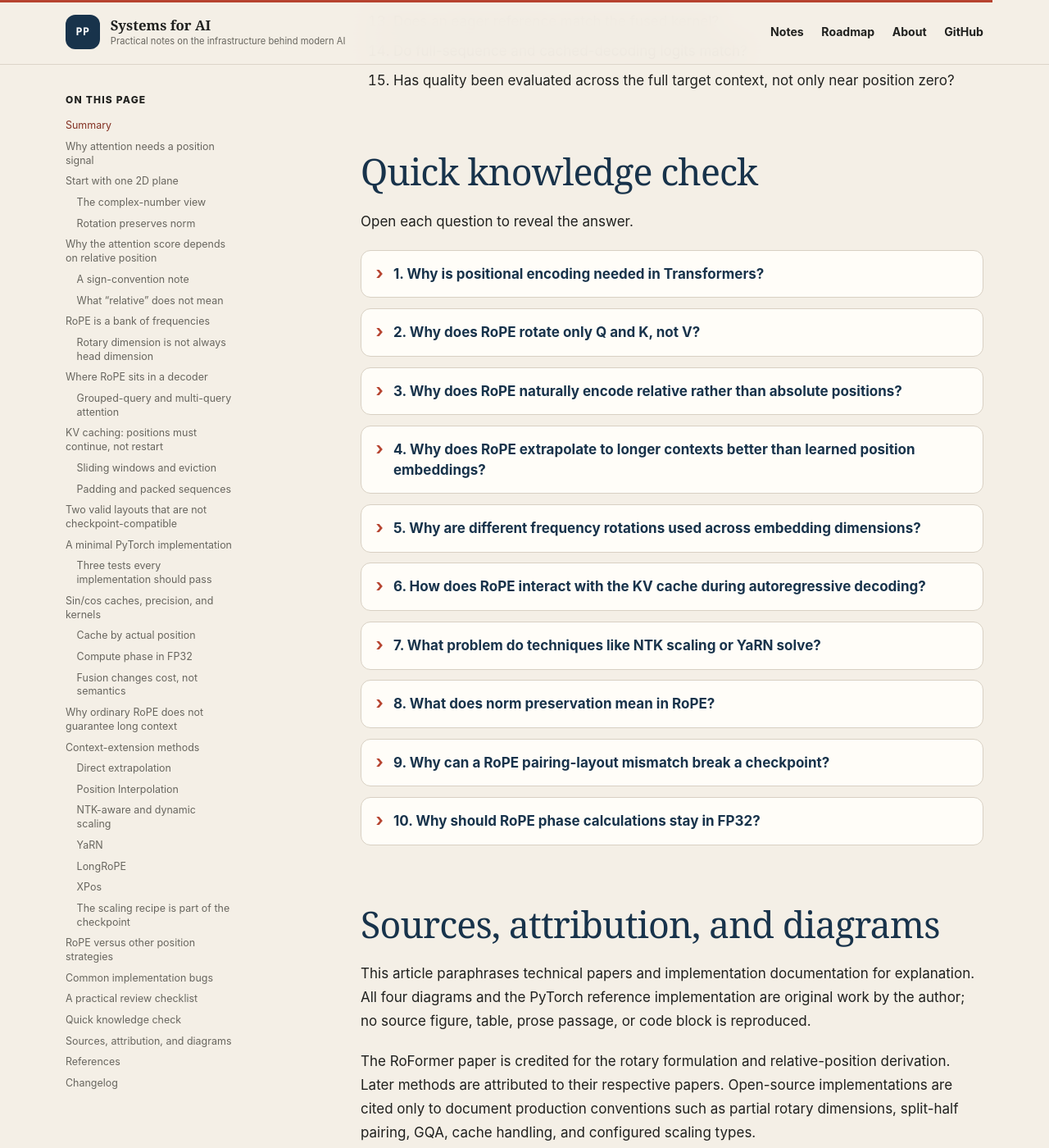
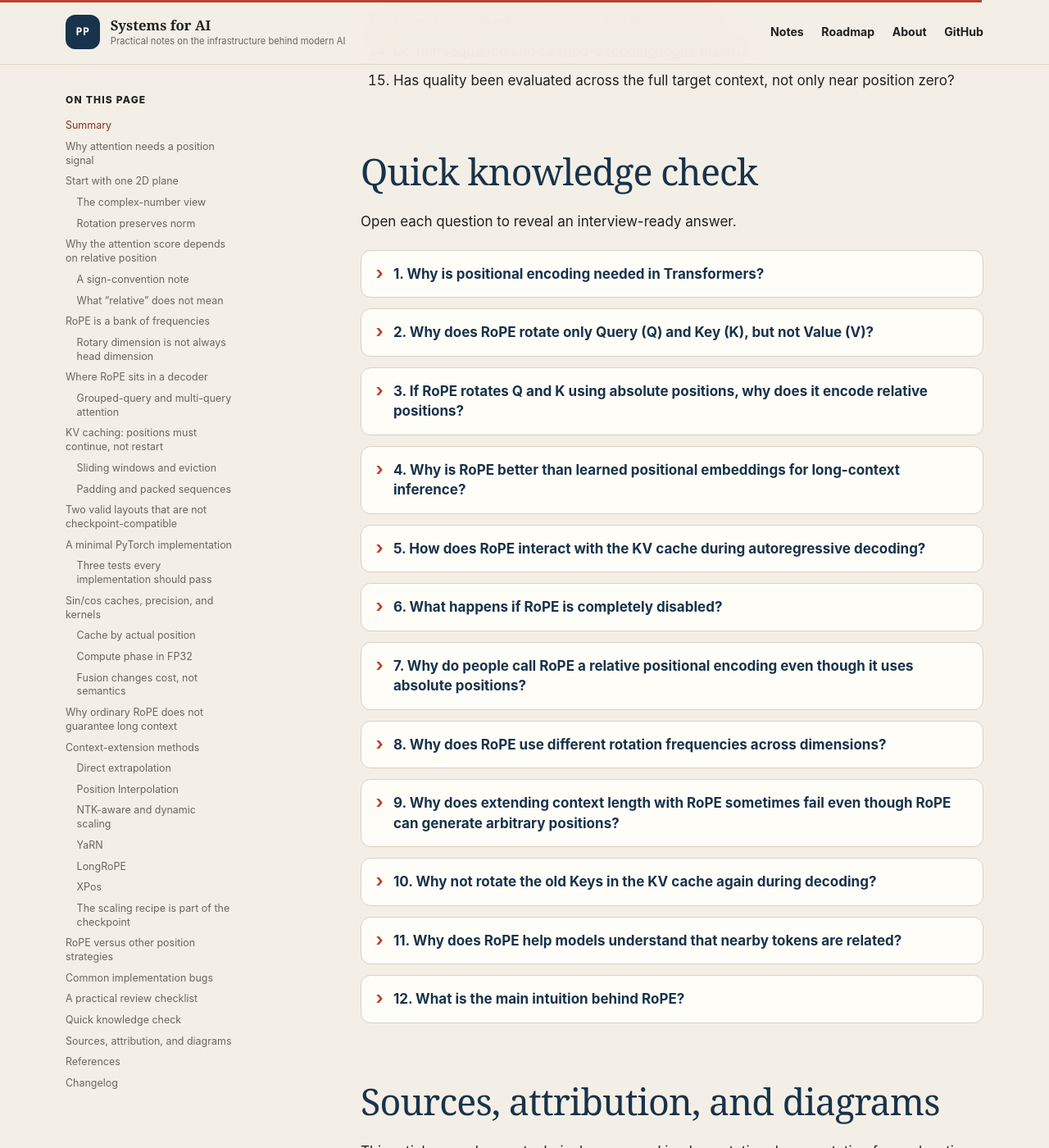
Before and after one commit to PrathyushaPolepalli/PrathyushaPolepalli.github.io, a Jekyll site: the page built from _posts/2026-07-29-rotary-position-embeddings-rope.md, in a window 1280 px wide and 1400 px high, scrolled down 22122 px. Shown: the whole window at 82% size. Built offline with Jekyll 4.4.1, drawn with Linux system fonts in a browser that asks for light colours; some of the changed text lies outside the part shown.

Commit message:
Expand RoPE interview knowledge check
Co-authored-by: Copilot <223556219+Copilot@users.noreply.github.com>

```diff
--- a/_posts/2026-07-29-rotary-position-embeddings-rope.md
+++ b/_posts/2026-07-29-rotary-position-embeddings-rope.md
@@ -579,75 +579,89 @@ When implementing or adopting RoPE, verify:
 
 ## Quick knowledge check
 
-Open each question to reveal the answer.
+Open each question to reveal an interview-ready answer.
 
 <details class="knowledge-check">
   <summary>1. Why is positional encoding needed in Transformers?</summary>
   <div class="knowledge-check__answer">
-    <p>Self-attention computes similarity between query and key vectors but has no inherent representation of sequence order. Without positional encoding, sentences containing the same words in different orders, such as “Dog bites man” and “Man bites dog,” would not provide the model with enough information to distinguish their ordering. Positional encoding injects token-position information so the model can understand word order and learn relationships based on where tokens occur in the sequence.</p>
+    <p>Content-only self-attention has no inherent understanding of token order: reordering the inputs simply reorders the outputs. Without positional information, sequences containing the same tokens in different orders, such as “Dog bites man” and “Man bites dog,” provide no explicit signal that their structure is different. Positional encoding injects token-position information so the model can learn word order, token relationships, and sequence structure.</p>
   </div>
 </details>
 
 <details class="knowledge-check">
-  <summary>2. Why does RoPE rotate only Q and K, not V?</summary>
+  <summary>2. Why does RoPE rotate only Query (Q) and Key (K), but not Value (V)?</summary>
   <div class="knowledge-check__answer">
-    <p>RoPE is applied to Q and K because positional information is needed when computing attention scores. The score is based on <code>QK<sup>T</sup></code>, so rotating Q and K makes their similarity depend on relative position. V contains the semantic information aggregated after the attention weights are computed, so rotating it would unnecessarily alter the content passed forward and would not match a standard RoPE checkpoint.</p>
+    <p>Standard RoPE is applied to Q and K because position needs to influence the attention score, which is based on <code>QK<sup>T</sup></code>. Rotating Q and K makes that score position-aware by incorporating relative distance. V contains the semantic information aggregated after attention weights are computed, so rotating it would alter the content passed forward without being necessary for RoPE's relative-score property.</p>
   </div>
 </details>
 
 <details class="knowledge-check">
-  <summary>3. Why does RoPE naturally encode relative rather than absolute positions?</summary>
+  <summary>3. If RoPE rotates Q and K using absolute positions, why does it encode relative positions?</summary>
   <div class="knowledge-check__answer">
-    <p>Each token's query and key are rotated according to its absolute position. When the attention score <code>QK<sup>T</sup></code> is computed, the rotation matrices combine as <code>R(m)<sup>T</sup>R(n) = R(n - m)</code>. The absolute rotations therefore reduce to the difference between the positions. Tokens one position apart have the same positional relationship whether they occur at positions 10–11 or 1000–1001.</p>
+    <p>RoPE rotates each query and key according to its absolute position. When a query at position <code>m</code> is compared with a key at position <code>n</code>, the rotation matrices combine as <code>R(m)<sup>T</sup>R(n) = R(n - m)</code>. The attention score therefore depends on the difference between the positions rather than on either absolute position alone. An alternate rotation convention may write the sign as <code>m - n</code>; the relative-distance property is the same.</p>
   </div>
 </details>
 
 <details class="knowledge-check">
-  <summary>4. Why does RoPE extrapolate to longer contexts better than learned position embeddings?</summary>
+  <summary>4. Why is RoPE better than learned positional embeddings for long-context inference?</summary>
   <div class="knowledge-check__answer">
-    <p>Learned positional embeddings are limited to positions represented in their trained embedding table. RoPE computes position information using deterministic rotations, so it can generate phases for unseen positions. Combined with its relative-position property and frequency-based encoding, this makes RoPE structurally better suited to long-context extrapolation, especially with scaling methods such as NTK-aware scaling or YaRN. It is still not a guarantee: model weights were trained on a finite range, so quality beyond that range must be evaluated.</p>
+    <p>Learned positional embeddings store a separate vector for each trained position. A model trained with an 8K table does not naturally have learned entries for positions near 128K. RoPE computes position information with deterministic rotations, so it can generate phases for unseen positions. Its relative-position property and multi-frequency design make it structurally better suited to extrapolation, but they do not guarantee quality beyond training; long contexts still require scaling, adaptation, and evaluation.</p>
   </div>
 </details>
 
 <details class="knowledge-check">
-  <summary>5. Why are different frequency rotations used across embedding dimensions?</summary>
+  <summary>5. How does RoPE interact with the KV cache during autoregressive decoding?</summary>
   <div class="knowledge-check__answer">
-    <p>Different frequencies provide position features at different scales. Fast pairs change substantially across nearby tokens, while slow pairs retain phase over longer distances. Combining them is more expressive than relying on one periodic signal.</p>
+    <p>During prefill, the model computes Q, K, and V for all input tokens. RoPE is applied to Q and K, and only the rotated keys and values are stored in the KV cache. Queries are discarded after the current attention computation because they are not reused. During decoding, the new token's Q, K, and V are computed, RoPE is applied to the new Q and K at the absolute cache position, and the new query attends to the cached keys plus the current key. The old keys are already rotated at their original positions and do not need to be recomputed.</p>
   </div>
 </details>
 
 <details class="knowledge-check">
-  <summary>6. How does RoPE interact with the KV cache during autoregressive decoding?</summary>
+  <summary>6. What happens if RoPE is completely disabled?</summary>
   <div class="knowledge-check__answer">
-    <p>During prefill, each token's query, key, and value are computed, and RoPE is applied to the query and key at their absolute positions. Only the rotated keys and the values are stored in the KV cache; queries are used for the current attention calculation and then discarded because they are not reused. During decoding, the new token's query, key, and value are computed, and RoPE is applied to the new query and key at the current absolute <code>cache_position</code>. The new query attends to all previously cached keys plus the current key. Because cached keys are already rotated with their original positions, they do not need to be rotated or recomputed.</p>
+    <p>Without RoPE or another position mechanism, content-only self-attention lacks an explicit representation of token order and relative distance. The model would struggle with word order, syntax, and relationships between nearby and distant tokens. Disabling RoPE in a checkpoint trained with it is even more damaging because the learned Q/K projections expect the rotary geometry and would receive incompatible attention scores.</p>
   </div>
 </details>
 
 <details class="knowledge-check">
-  <summary>7. What problem do techniques like NTK scaling or YaRN solve?</summary>
+  <summary>7. Why do people call RoPE a relative positional encoding even though it uses absolute positions?</summary>
   <div class="knowledge-check__answer">
-    <p>They adapt RoPE's position-to-frequency mapping when extending a model beyond its training context. The goal is to reduce harmful out-of-distribution phase behavior while preserving useful local and long-range structure. Their formulas and parameters are checkpoint-specific and still require quality evaluation.</p>
+    <p>RoPE uses absolute positions to choose the rotation applied to each query and key. After the attention dot product combines those rotations, the positional factor depends only on the difference between the token positions. Because the interaction captures relative displacement rather than either absolute index alone, RoPE is commonly described as a relative positional encoding.</p>
   </div>
 </details>
 
 <details class="knowledge-check">
-  <summary>8. What does norm preservation mean in RoPE?</summary>
+  <summary>8. Why does RoPE use different rotation frequencies across dimensions?</summary>
   <div class="knowledge-check__answer">
-    <p>A pure rotation changes a vector's direction but not its Euclidean length. In exact arithmetic, <code>||R(p)x|| = ||x||</code>. RoPE changes phase without directly changing query or key magnitude.</p>
+    <p>Language contains relationships at several distance scales. Fast-changing frequency pairs provide fine-grained phase differences for nearby tokens, while slow-changing pairs retain useful variation across longer spans. The combined frequency bank lets the model learn both local syntax and long-range dependencies within the same attention head.</p>
   </div>
 </details>
 
 <details class="knowledge-check">
-  <summary>9. Why can a RoPE pairing-layout mismatch break a checkpoint?</summary>
+  <summary>9. Why does extending context length with RoPE sometimes fail even though RoPE can generate arbitrary positions?</summary>
   <div class="knowledge-check__answer">
-    <p>Adjacent-pair and split-half layouts rotate different coordinate pairs. The trained Q/K projection weights learned features in one of those bases, so changing the helper pairs unrelated learned coordinates unless the weights are converted consistently.</p>
+    <p>The rotation formula can produce phases for any position, but every frequency is periodic and the model was trained on only a finite distribution of positions and relative distances. At long contexts, individual frequency bands can produce repeated or poorly calibrated phase patterns, and the model encounters relationships outside its training distribution. NTK-aware scaling, YaRN, and LongRoPE modify the position-frequency mapping to preserve more useful behavior over a larger range.</p>
   </div>
 </details>
 
 <details class="knowledge-check">
-  <summary>10. Why should RoPE phase calculations stay in FP32?</summary>
+  <summary>10. Why not rotate the old Keys in the KV cache again during decoding?</summary>
   <div class="knowledge-check__answer">
-    <p>At large positions, BF16 and FP16 cannot represent every consecutive integer accurately. Low-precision position multiplication and trigonometry can therefore give nearby tokens inaccurate or indistinguishable phases. The final phase tensors or rotated outputs can be cast afterward when required.</p>
+    <p>Cached keys were already rotated according to their original token positions during prefill or an earlier decoding step. Applying RoPE again would rotate them a second time and corrupt their positional representation. Only the new query and new key need the rotation for the current absolute position.</p>
+  </div>
+</details>
+
+<details class="knowledge-check">
+  <summary>11. Why does RoPE help models understand that nearby tokens are related?</summary>
+  <div class="knowledge-check__answer">
+    <p>RoPE expresses token distance through the phase difference between rotated queries and keys. Nearby positions create small phase differences in the slower and medium-frequency bands, while the complete frequency bank gives the model several signals from which to learn distance-sensitive patterns. This supports local syntax and longer-range relationships, although attention is not forced to decay monotonically with distance.</p>
+  </div>
+</details>
+
+<details class="knowledge-check">
+  <summary>12. What is the main intuition behind RoPE?</summary>
+  <div class="knowledge-check__answer">
+    <p>RoPE converts position into rotations of query and key vectors. Instead of adding a separate position embedding, it changes the geometry of attention so that token similarity depends on relative position. This gives the model an efficient way to represent order, distance, and relationships across the sequence.</p>
   </div>
 </details>
 
@@ -678,5 +692,6 @@ All links were accessed on July 29, 2026.
 
 ## Changelog
 
+- **2026-07-29:** Expanded the quick knowledge check to twelve interview questions.
 - **2026-07-29:** Added a ten-question quick knowledge check.
 - **2026-07-29:** Initial publication.
```
